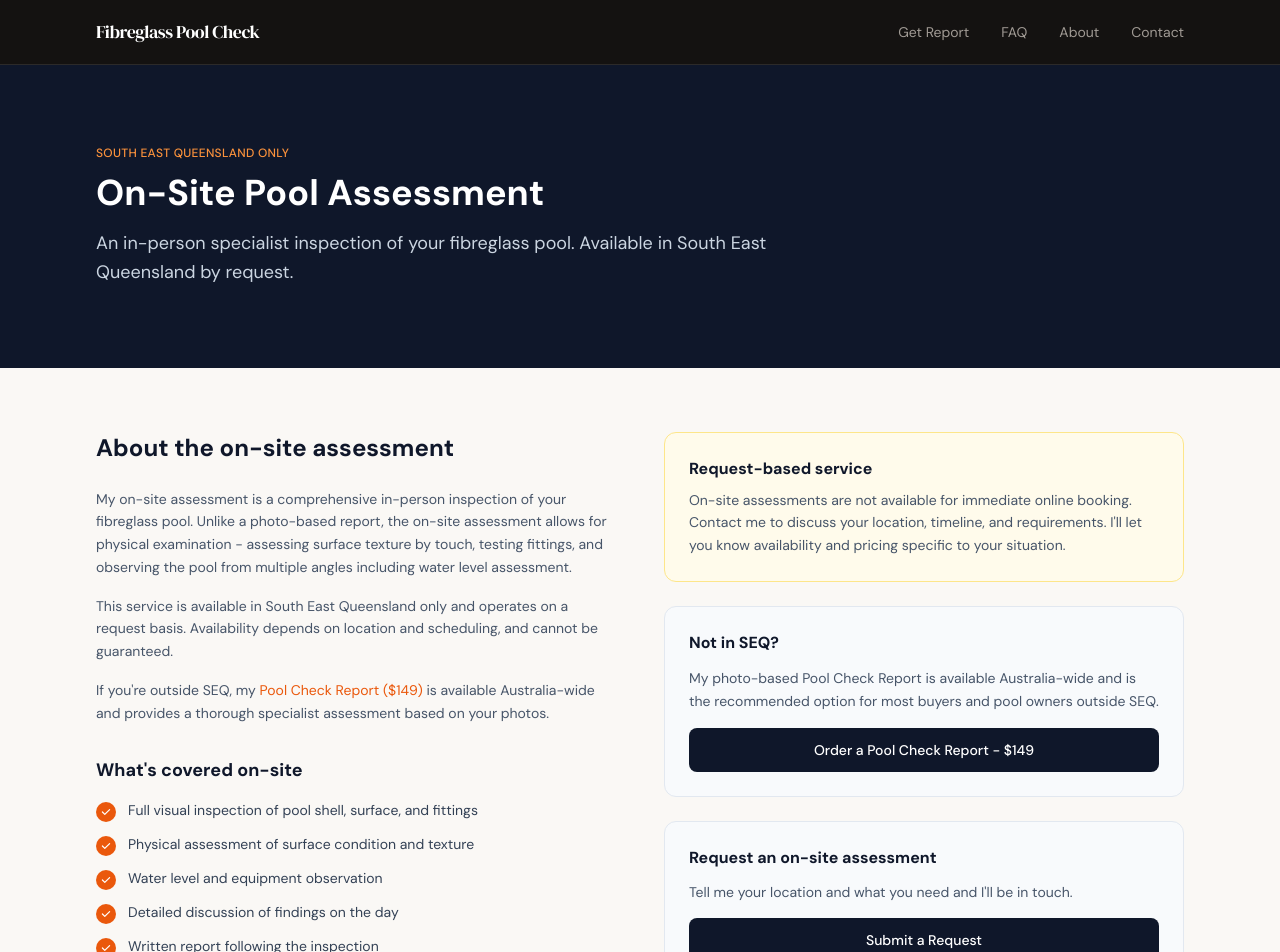
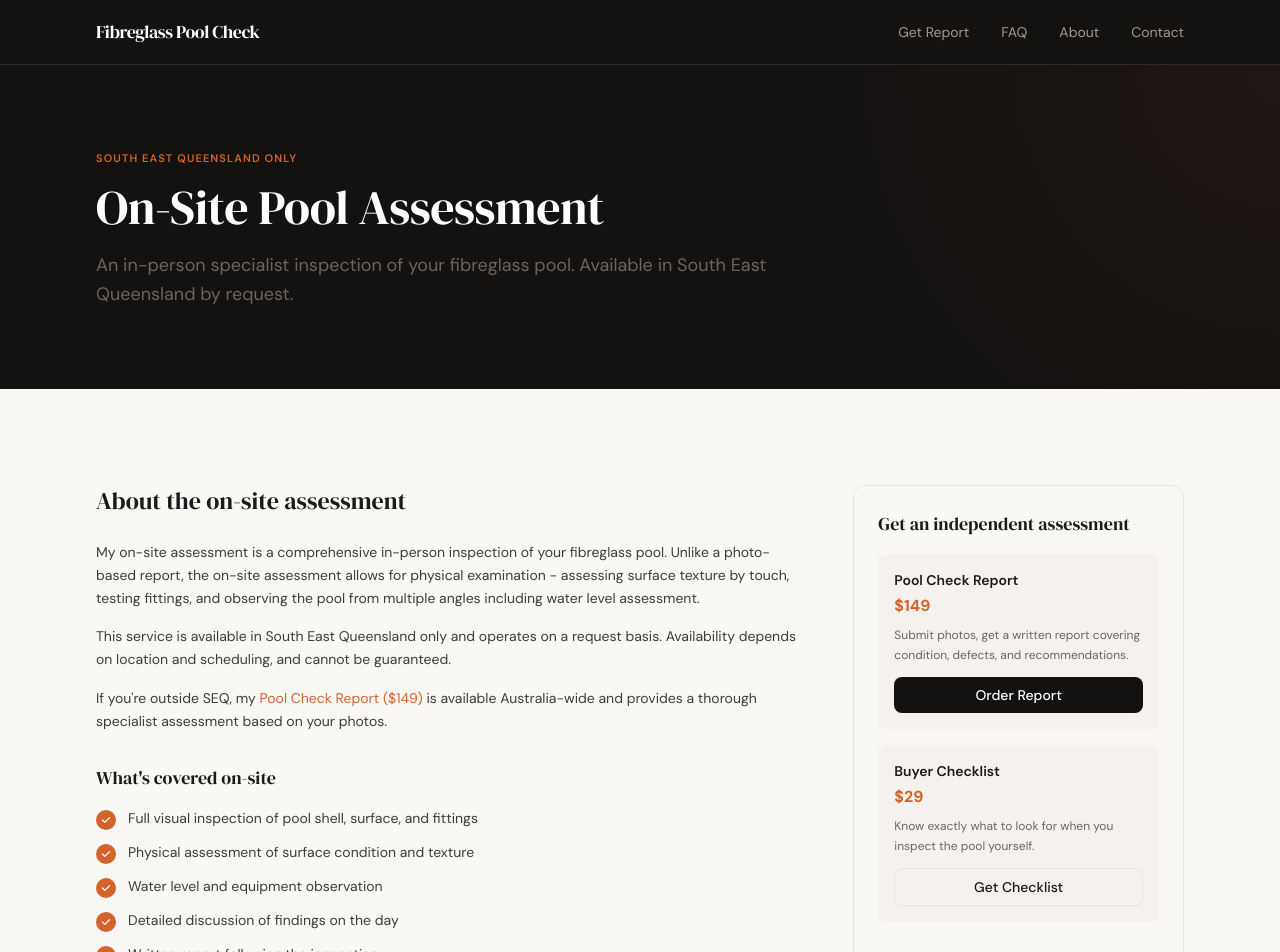
Before and after one commit to fibreglasspoolcheck/fibreglass-pool-check, a Next.js app: page /OnSiteAssessment in a window 1280 px wide. Shown: the top 952 px of the page. Built offline with nearby package versions, Linux system fonts and the light colour scheme.

Commit message:
feat: update OnSiteAssessment with fixed cards, sidebar, editorial design

```diff
--- a/app/OnSiteAssessment/page.jsx
+++ b/app/OnSiteAssessment/page.jsx
@@ -1,4 +1,6 @@
 import Link from 'next/link'
+import DarkCTA from '../../components/DarkCTA'
+import ContentSidebar from '../../components/ContentSidebar'
 
 export const metadata = {
   title: 'On-Site Fibreglass Pool Assessment | South East Queensland',
@@ -43,24 +45,27 @@ export default function OnSiteAssessment() {
   return (
     <>
       <OnSiteSchema />
-      <section className="bg-slate-900 text-white py-16 lg:py-20">
-        <div className="max-w-6xl mx-auto px-4 sm:px-6 lg:px-8">
-          <div className="max-w-2xl">
-            <div className="text-xs font-medium text-orange-400 uppercase tracking-wide mb-3">South East Queensland only</div>
-            <h1 className="text-4xl font-bold mb-4">On-Site Pool Assessment</h1>
-            <p className="text-slate-300 text-lg leading-relaxed">
+
+      <section className="bg-deep text-white py-16 lg:py-20 relative overflow-hidden">
+        <div className="absolute top-0 right-0 w-[50%] h-full pointer-events-none" style={{ background: 'radial-gradient(circle at top right, rgba(212,98,43,0.06) 0%, transparent 60%)' }} />
+        <div className="max-w-6xl mx-auto px-4 sm:px-6 lg:px-8 relative">
+          <div className="max-w-3xl">
+            <span className="inline-block text-[11px] font-semibold uppercase tracking-[0.1em] text-accent font-sans mb-4">South East Queensland only</span>
+            <h1 className="font-serif text-4xl lg:text-5xl leading-[1.15] tracking-[-0.01em] text-white mb-5">On-Site Pool Assessment</h1>
+            <p className="text-warm-grey text-lg leading-relaxed">
               An in-person specialist inspection of your fibreglass pool. Available in South East Queensland by request.
             </p>
           </div>
         </div>
       </section>
 
-      <section className="py-16">
+      <section className="py-16 lg:py-24 bg-cream">
         <div className="max-w-6xl mx-auto px-4 sm:px-6 lg:px-8">
-          <div className="grid grid-cols-1 lg:grid-cols-2 gap-12">
+          <div className="grid lg:grid-cols-3 gap-12">
+            <div className="lg:col-span-2 space-y-10">
               <div>
-              <h2 className="text-2xl font-bold text-slate-900 mb-6">About the on-site assessment</h2>
-              <div className="space-y-4 text-slate-600 leading-relaxed text-sm">
+                <h2 className="font-serif text-2xl text-ink mb-6">About the on-site assessment</h2>
+                <div className="space-y-4 text-ink-light leading-relaxed text-sm">
                   <p>
                     My on-site assessment is a comprehensive in-person inspection of your fibreglass pool. Unlike a photo-based report, the on-site assessment allows for physical examination  -  assessing surface texture by touch, testing fittings, and observing the pool from multiple angles including water level assessment.
                   </p>
@@ -68,11 +73,11 @@ export default function OnSiteAssessment() {
                     This service is available in South East Queensland only and operates on a request basis. Availability depends on location and scheduling, and cannot be guaranteed.
                   </p>
                   <p>
-                  If you're outside SEQ, my <Link href="/PoolCheckReport" className="text-orange-600 hover:underline">Pool Check Report ($149)</Link> is available Australia-wide and provides a thorough specialist assessment based on your photos.
+                    If you're outside SEQ, my <Link href="/PoolCheckReport" className="text-accent hover:underline">Pool Check Report ($149)</Link> is available Australia-wide and provides a thorough specialist assessment based on your photos.
                   </p>
                 </div>
 
-              <h3 className="text-lg font-bold text-slate-900 mt-8 mb-4">What's covered on-site</h3>
+                <h3 className="font-serif text-lg text-ink mt-8 mb-4">What's covered on-site</h3>
                 <div className="space-y-3">
                   {[
                     'Full visual inspection of pool shell, surface, and fittings',
@@ -82,52 +87,56 @@ export default function OnSiteAssessment() {
                     'Written report following the inspection',
                   ].map((item) => (
                     <div key={item} className="flex gap-3">
-                    <div className="w-5 h-5 bg-orange-600 rounded-full flex items-center justify-center flex-shrink-0 mt-0.5">
+                      <div className="w-5 h-5 bg-accent rounded-full flex items-center justify-center flex-shrink-0 mt-0.5">
                         <svg className="w-3 h-3 text-white" fill="currentColor" viewBox="0 0 20 20">
                           <path fillRule="evenodd" d="M16.707 5.293a1 1 0 010 1.414l-8 8a1 1 0 01-1.414 0l-4-4a1 1 0 011.414-1.414L8 12.586l7.293-7.293a1 1 0 011.414 0z" clipRule="evenodd"/>
                         </svg>
                       </div>
-                    <span className="text-slate-700 text-sm">{item}</span>
+                      <span className="text-ink-light text-sm">{item}</span>
                     </div>
                   ))}
                 </div>
               </div>
 
               <div className="space-y-6">
-              <div className="bg-amber-50 border border-amber-200 rounded-xl p-6">
-                <h3 className="font-bold text-slate-900 mb-2">Request-based service</h3>
-                <p className="text-slate-600 text-sm leading-relaxed">
+                <div className="bg-white border border-border-warm rounded-xl p-6">
+                  <h3 className="font-serif text-ink mb-2">Request-based service</h3>
+                  <p className="text-ink-light text-sm leading-relaxed">
                     On-site assessments are not available for immediate online booking. Contact me to discuss your location, timeline, and requirements. I'll let you know availability and pricing specific to your situation.
                   </p>
                 </div>
 
-              <div className="bg-slate-50 border border-slate-200 rounded-xl p-6">
-                <h3 className="font-bold text-slate-900 mb-3">Not in SEQ?</h3>
-                <p className="text-slate-600 text-sm leading-relaxed mb-4">
+                <div className="bg-white border border-border-warm rounded-xl p-6">
+                  <h3 className="font-serif text-ink mb-3">Not in SEQ?</h3>
+                  <p className="text-ink-light text-sm leading-relaxed mb-4">
                     My photo-based Pool Check Report is available Australia-wide and is the recommended option for most buyers and pool owners outside SEQ.
                   </p>
                   <Link
                     href="/PoolCheckReport/order"
-                  className="block bg-slate-900 hover:bg-slate-800 text-white text-sm px-4 py-3 rounded-lg text-center font-medium transition-colors"
+                    className="block bg-deep hover:bg-ink text-white text-sm px-4 py-3 rounded-lg text-center font-medium transition-colors"
                   >
                     Order a Pool Check Report  -  $149
                   </Link>
                 </div>
 
-              <div className="bg-slate-50 border border-slate-200 rounded-xl p-6">
-                <h3 className="font-bold text-slate-900 mb-3">Request an on-site assessment</h3>
-                <p className="text-slate-600 text-sm mb-4">Tell me your location and what you need and I'll be in touch.</p>
+                <div className="bg-white border border-border-warm rounded-xl p-6">
+                  <h3 className="font-serif text-ink mb-3">Request an on-site assessment</h3>
+                  <p className="text-ink-light text-sm mb-4">Tell me your location and what you need and I'll be in touch.</p>
                   <Link
                     href="/Contact"
-                  className="block bg-slate-900 hover:bg-slate-800 text-white text-sm px-4 py-3 rounded-lg text-center font-medium transition-colors"
+                    className="block bg-deep hover:bg-ink text-white text-sm px-4 py-3 rounded-lg text-center font-medium transition-colors"
                   >
                     Submit a Request
                   </Link>
                 </div>
               </div>
             </div>
+            <ContentSidebar />
+          </div>
         </div>
       </section>
+
+      <DarkCTA />
     </>
   )
 }
```
Lines whose indentation alone changed are shown as unchanged.
